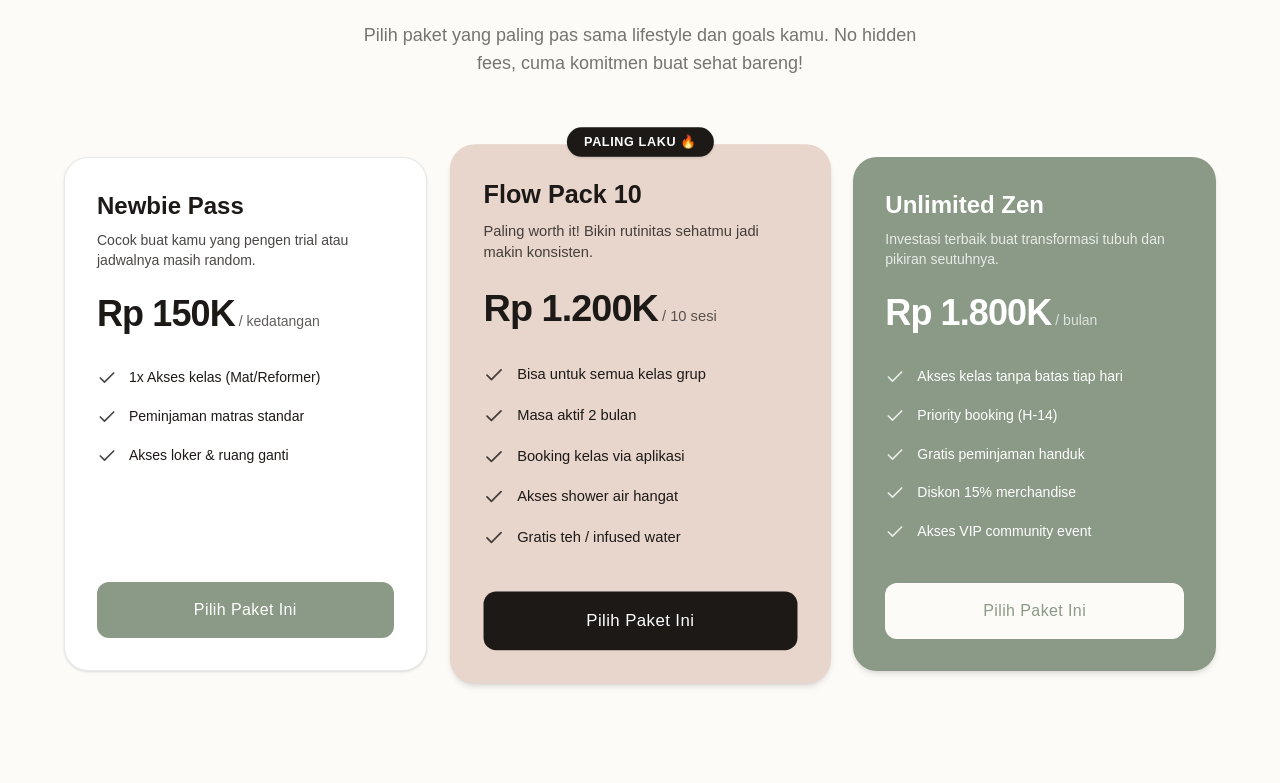
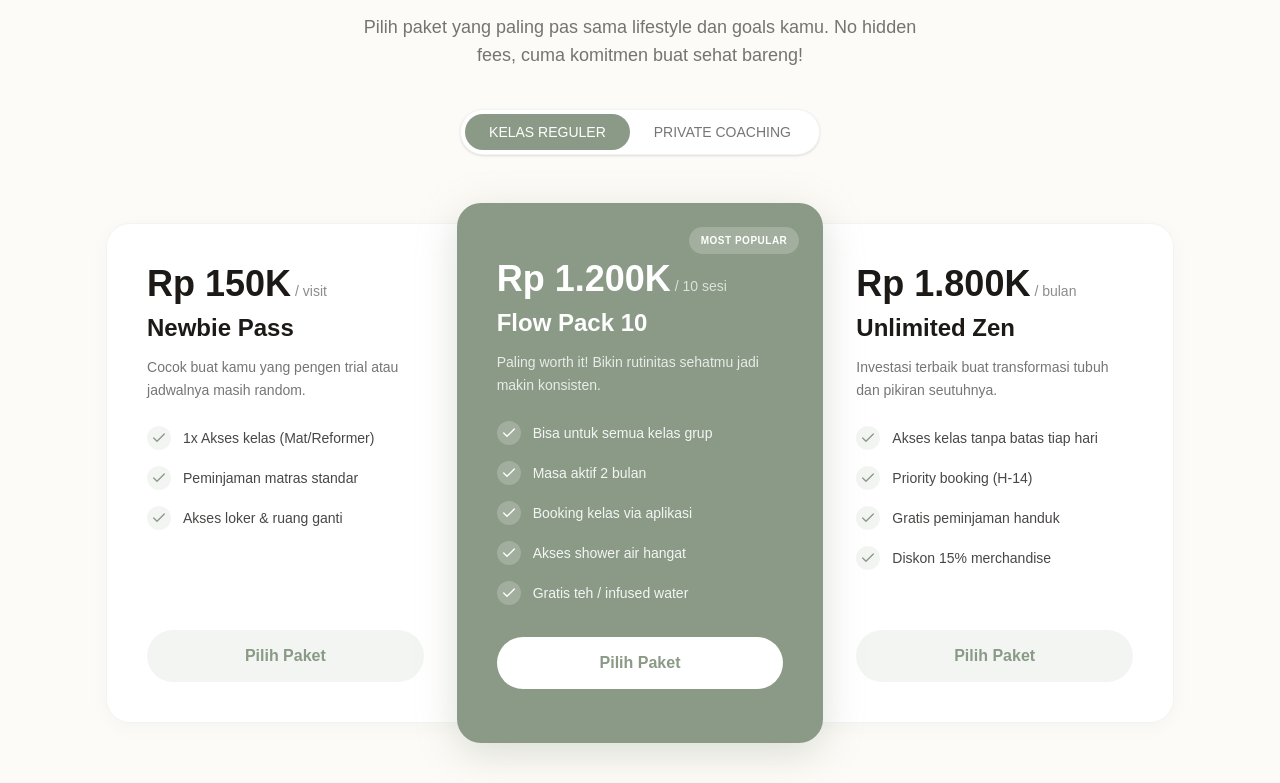
Before and after one commit to daffaraka/pilates-flow, a Next.js app in the folder public-site/: page / in a window 1280 px wide. Shown: the part 2697-3480 px from the top of the page. Built offline with nearby package versions, Linux system fonts and the light colour scheme; no server answers.

Commit message:
Desain ulang layout Pricing meniru referensi gambar: 3 card menyatu dengan card tengah menonjol

```diff
--- a/public-site/src/components/Pricing.jsx
+++ b/public-site/src/components/Pricing.jsx
@@ -2,105 +2,143 @@ import React from "react";
 import { Check } from "lucide-react";
 
 export default function Pricing() {
-    const plans = [
-        {
-            name: "Newbie Pass",
-            price: "Rp 150K",
-            period: "/ kedatangan",
-            description: "Cocok buat kamu yang pengen trial atau jadwalnya masih random.",
-            features: [
-                "1x Akses kelas (Mat/Reformer)",
-                "Peminjaman matras standar",
-                "Akses loker & ruang ganti",
-            ],
-            bgColor: "bg-white",
-            textColor: "text-foreground",
-            buttonColor: "bg-sage text-white hover:bg-sage/90",
-            border: "border border-sage/20 shadow-sm",
-        },
-        {
-            name: "Flow Pack 10",
-            price: "Rp 1.200K",
-            period: "/ 10 sesi",
-            description: "Paling worth it! Bikin rutinitas sehatmu jadi makin konsisten.",
-            features: [
-                "Bisa untuk semua kelas grup",
-                "Masa aktif 2 bulan",
-                "Booking kelas via aplikasi",
-                "Akses shower air hangat",
-                "Gratis teh / infused water",
-            ],
-            bgColor: "bg-blush",
-            textColor: "text-foreground",
-            buttonColor: "bg-foreground text-white hover:bg-foreground/90",
-            border: "border-none shadow-md relative scale-105 z-10", // Highlighted card
-            badge: "Paling Laku 🔥",
-        },
-        {
-            name: "Unlimited Zen",
-            price: "Rp 1.800K",
-            period: "/ bulan",
-            description: "Investasi terbaik buat transformasi tubuh dan pikiran seutuhnya.",
-            features: [
-                "Akses kelas tanpa batas tiap hari",
-                "Priority booking (H-14)",
-                "Gratis peminjaman handuk",
-                "Diskon 15% merchandise",
-                "Akses VIP community event",
-            ],
-            bgColor: "bg-sage",
-            textColor: "text-white",
-            buttonColor: "bg-ivory text-sage hover:bg-white",
-            border: "border-none shadow-md",
-        },
-    ];
-
     return (
         <section id="pricing" className="bg-ivory w-full py-24 md:py-32 px-6 md:px-16">
-            <div className="max-w-[1200px] mx-auto">
-                <div className="text-center mb-20">
-                    <h2 className="text-4xl md:text-5xl font-serif font-light mb-6 text-foreground tracking-wide">
+            <div className="max-w-[1100px] mx-auto">
+                <div className="text-center mb-16">
+                    <h2 className="text-4xl md:text-5xl font-serif font-semibold mb-4 text-foreground tracking-wide">
                         Investment for You 💎
                     </h2>
                     <p className="text-foreground/60 text-lg max-w-xl mx-auto font-light">
                         Pilih paket yang paling pas sama lifestyle dan goals kamu. No hidden fees, cuma komitmen buat sehat bareng!
                     </p>
+
+                    {/* Optional Toggle Switch Placeholder (Visual only to match image) */}
+                    <div className="mt-10 inline-flex items-center bg-white rounded-full p-1 shadow-sm border border-sage/10">
+                        <button className="bg-sage text-white px-6 py-2 rounded-full text-sm font-medium transition-all">
+                            KELAS REGULER
+                        </button>
+                        <button className="text-foreground/60 px-6 py-2 rounded-full text-sm font-medium transition-all hover:text-foreground">
+                            PRIVATE COACHING
+                        </button>
+                    </div>
                 </div>
 
-                <div className="grid grid-cols-1 md:grid-cols-3 gap-8 md:gap-4 lg:gap-8 items-center mt-12">
-                    {plans.map((plan, index) => (
-                        <div
-                            key={index}
-                            className={`rounded-3xl p-8 flex flex-col h-full transition-transform duration-300 hover:-translate-y-2 ${plan.bgColor} ${plan.textColor} ${plan.border}`}
-                        >
-                            {plan.badge && (
-                                <div className="absolute -top-4 left-1/2 -translate-x-1/2 bg-foreground text-white text-xs font-bold px-4 py-1.5 rounded-full uppercase tracking-wider shadow-sm">
-                                    {plan.badge}
-                                </div>
-                            )}
+                <div className="flex flex-col lg:flex-row items-center justify-center mt-12">
+                    {/* LEFT CARD (Newbie Pass) */}
+                    <div className="bg-white w-full lg:w-1/3 p-10 lg:pr-12 rounded-t-3xl lg:rounded-l-3xl lg:rounded-tr-none shadow-[0_4px_20px_rgba(0,0,0,0.03)] border border-sage/10 relative z-0 flex flex-col h-[500px]">
+                        <div className="mb-6">
+                            <div className="flex items-baseline gap-1 mb-2">
+                                <span className="text-4xl font-bold text-foreground">Rp 150K</span>
+                                <span className="text-sm font-medium text-foreground/50">/ visit</span>
+                            </div>
+                            <h3 className="text-2xl font-bold text-foreground mb-3">Newbie Pass</h3>
+                            <p className="text-sm text-foreground/60 font-light leading-relaxed">
+                                Cocok buat kamu yang pengen trial atau jadwalnya masih random.
+                            </p>
+                        </div>
 
-                            <h3 className="text-2xl font-semibold mb-2">{plan.name}</h3>
-                            <p className="text-sm opacity-80 mb-6 font-light">{plan.description}</p>
+                        <ul className="space-y-4 mb-8 flex-1">
+                            <li className="flex items-center gap-3">
+                                <div className="bg-sage/10 p-1 rounded-full"><Check className="w-4 h-4 text-sage" /></div>
+                                <span className="font-light text-sm text-foreground/80">1x Akses kelas (Mat/Reformer)</span>
+                            </li>
+                            <li className="flex items-center gap-3">
+                                <div className="bg-sage/10 p-1 rounded-full"><Check className="w-4 h-4 text-sage" /></div>
+                                <span className="font-light text-sm text-foreground/80">Peminjaman matras standar</span>
+                            </li>
+                            <li className="flex items-center gap-3">
+                                <div className="bg-sage/10 p-1 rounded-full"><Check className="w-4 h-4 text-sage" /></div>
+                                <span className="font-light text-sm text-foreground/80">Akses loker & ruang ganti</span>
+                            </li>
+                        </ul>
 
-                            <div className="mb-8">
-                                <span className="text-4xl font-bold tracking-tight">{plan.price}</span>
-                                <span className="text-sm opacity-70 ml-1">{plan.period}</span>
+                        <button className="w-full py-3.5 rounded-full font-semibold text-sage bg-sage/10 hover:bg-sage/20 transition-colors mt-auto">
+                            Pilih Paket
+                        </button>
+                    </div>
+
+                    {/* MIDDLE CARD (Flow Pack 10) */}
+                    <div className="bg-sage w-full lg:w-1/3 p-10 lg:py-14 rounded-3xl shadow-[0_10px_40px_rgba(138,154,134,0.3)] relative z-10 -my-4 lg:-mx-4 flex flex-col h-[540px]">
+                        <div className="absolute top-6 right-6 bg-white/20 text-white text-[10px] font-bold px-3 py-1.5 rounded-full uppercase tracking-wider">
+                            Most Popular
+                        </div>
+
+                        <div className="mb-6">
+                            <div className="flex items-baseline gap-1 mb-2">
+                                <span className="text-4xl font-bold text-white">Rp 1.200K</span>
+                                <span className="text-sm font-medium text-white/70">/ 10 sesi</span>
                             </div>
+                            <h3 className="text-2xl font-bold text-white mb-3">Flow Pack 10</h3>
+                            <p className="text-sm text-white/80 font-light leading-relaxed">
+                                Paling worth it! Bikin rutinitas sehatmu jadi makin konsisten.
+                            </p>
+                        </div>
 
-                            <ul className="space-y-4 mb-10 flex-1">
-                                {plan.features.map((feature, idx) => (
-                                    <li key={idx} className="flex items-start gap-3">
-                                        <Check className="w-5 h-5 shrink-0 opacity-80 mt-0.5" />
-                                        <span className="font-light text-sm leading-relaxed">{feature}</span>
-                                    </li>
-                                ))}
-                            </ul>
+                        <ul className="space-y-4 mb-8 flex-1">
+                            <li className="flex items-center gap-3">
+                                <div className="bg-white/20 p-1 rounded-full"><Check className="w-4 h-4 text-white" /></div>
+                                <span className="font-light text-sm text-white/90">Bisa untuk semua kelas grup</span>
+                            </li>
+                            <li className="flex items-center gap-3">
+                                <div className="bg-white/20 p-1 rounded-full"><Check className="w-4 h-4 text-white" /></div>
+                                <span className="font-light text-sm text-white/90">Masa aktif 2 bulan</span>
+                            </li>
+                            <li className="flex items-center gap-3">
+                                <div className="bg-white/20 p-1 rounded-full"><Check className="w-4 h-4 text-white" /></div>
+                                <span className="font-light text-sm text-white/90">Booking kelas via aplikasi</span>
+                            </li>
+                            <li className="flex items-center gap-3">
+                                <div className="bg-white/20 p-1 rounded-full"><Check className="w-4 h-4 text-white" /></div>
+                                <span className="font-light text-sm text-white/90">Akses shower air hangat</span>
+                            </li>
+                            <li className="flex items-center gap-3">
+                                <div className="bg-white/20 p-1 rounded-full"><Check className="w-4 h-4 text-white" /></div>
+                                <span className="font-light text-sm text-white/90">Gratis teh / infused water</span>
+                            </li>
+                        </ul>
 
-                            <button className={`w-full py-4 rounded-xl font-medium tracking-wide transition-colors ${plan.buttonColor}`}>
-                                Pilih Paket Ini
-                            </button>
+                        <button className="w-full py-3.5 rounded-full font-semibold text-sage bg-white hover:bg-ivory transition-colors mt-auto">
+                            Pilih Paket
+                        </button>
+                    </div>
+
+                    {/* RIGHT CARD (Unlimited Zen) */}
+                    <div className="bg-white w-full lg:w-1/3 p-10 lg:pl-12 rounded-b-3xl lg:rounded-r-3xl lg:rounded-bl-none shadow-[0_4px_20px_rgba(0,0,0,0.03)] border border-sage/10 relative z-0 flex flex-col h-[500px]">
+                        <div className="mb-6">
+                            <div className="flex items-baseline gap-1 mb-2">
+                                <span className="text-4xl font-bold text-foreground">Rp 1.800K</span>
+                                <span className="text-sm font-medium text-foreground/50">/ bulan</span>
+                            </div>
+                            <h3 className="text-2xl font-bold text-foreground mb-3">Unlimited Zen</h3>
+                            <p className="text-sm text-foreground/60 font-light leading-relaxed">
+                                Investasi terbaik buat transformasi tubuh dan pikiran seutuhnya.
+                            </p>
                         </div>
-                    ))}
+
+                        <ul className="space-y-4 mb-8 flex-1">
+                            <li className="flex items-center gap-3">
+                                <div className="bg-sage/10 p-1 rounded-full"><Check className="w-4 h-4 text-sage" /></div>
+                                <span className="font-light text-sm text-foreground/80">Akses kelas tanpa batas tiap hari</span>
+                            </li>
+                            <li className="flex items-center gap-3">
+                                <div className="bg-sage/10 p-1 rounded-full"><Check className="w-4 h-4 text-sage" /></div>
+                                <span className="font-light text-sm text-foreground/80">Priority booking (H-14)</span>
+                            </li>
+                            <li className="flex items-center gap-3">
+                                <div className="bg-sage/10 p-1 rounded-full"><Check className="w-4 h-4 text-sage" /></div>
+                                <span className="font-light text-sm text-foreground/80">Gratis peminjaman handuk</span>
+                            </li>
+                            <li className="flex items-center gap-3">
+                                <div className="bg-sage/10 p-1 rounded-full"><Check className="w-4 h-4 text-sage" /></div>
+                                <span className="font-light text-sm text-foreground/80">Diskon 15% merchandise</span>
+                            </li>
+                        </ul>
+
+                        <button className="w-full py-3.5 rounded-full font-semibold text-sage bg-sage/10 hover:bg-sage/20 transition-colors mt-auto">
+                            Pilih Paket
+                        </button>
+                    </div>
                 </div>
             </div>
         </section>
```
